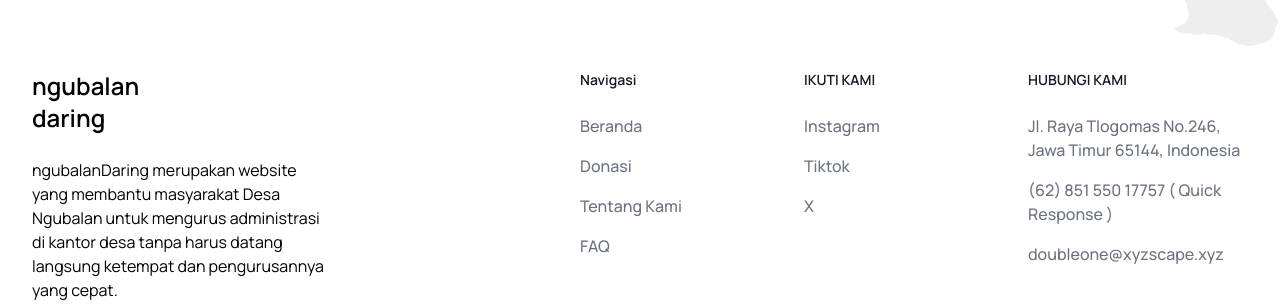
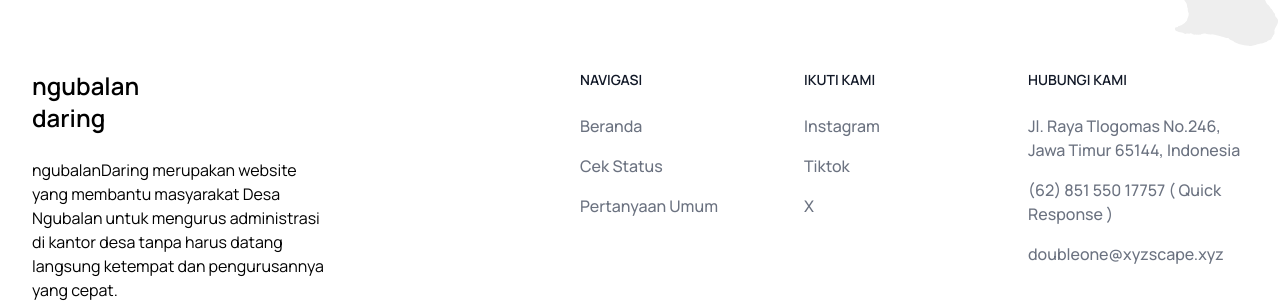
Before and after one commit to govtechnology/govtech-fe, a React (Vite) app: page / in a window 1280 px wide. Shown: the part 754-1062 px from the top of the page. Built offline with nearby package versions, Linux system fonts and the light colour scheme.

Commit message:
main: components: Adapt Footer & Navbar link to

```diff
--- a/src/components/Footer.jsx
+++ b/src/components/Footer.jsx
@@ -37,7 +37,7 @@ export default function Footer() {
           </div>
           <div className="grid grid-cols-2 gap-1 sm:gap-1 sm:grid-cols-3">
             <div>
-              <h2 className="mb-6 text-sm font-semibold text-gray-900 uppercas">
+              <h2 className="mb-6 text-sm font-semibold text-gray-900 uppercase">
                 Navigasi
               </h2>
               <ul className="text-gray-500 font-medium">
@@ -47,18 +47,13 @@ export default function Footer() {
                   </Link>
                 </li>
                 <li className="mb-4">
-                  <Link href="/donate" className="hover:underline">
-                    Donasi
+                  <Link href="/status" className="hover:underline">
+                    Cek Status
                   </Link>
                 </li>
                 <li className="mb-4">
-                  <Link href="/about" className="hover:underline">
-                    Tentang Kami
-                  </Link>
-                </li>
-                <li>
                   <Link href="/faq" className="hover:underline">
-                    FAQ
+                    Pertanyaan Umum
                   </Link>
                 </li>
               </ul>
@@ -113,14 +108,8 @@ export default function Footer() {
         <hr className="my-6 border-gray-200 sm:mx-auto lg:my-8" />
         <div className="sm:flex sm:items-center sm:justify-between">
           <span className="text-sm text-gray-500 sm:text-center">
-            © 2023{" "}
-            <a
-              href="https://2022.lokreatif.org/berkas/kompetisi/pemenang/Desain_UI_UX/25.png"
-              className="hover:underline"
-            >
-              govTechnology™
-            </a>
-            . All Rights Reserved.
+            © 2023 <a className="hover:underline">govTechnology™</a>. All Rights
+            Reserved.
           </span>
           <div className="flex mt-4 space-x-5 sm:justify-center sm:mt-0">
             <a className="text-gray-500 hover:text-gray-900">
--- a/src/components/Navigation.jsx
+++ b/src/components/Navigation.jsx
@@ -13,7 +13,7 @@ function Navigation({ active }) {
   return (
     <nav className="bg-white fixed w-full z-20 top-0 left-0">
       <div className="max-w-screen-xl flex flex-wrap items-center justify-between mx-auto p-4 px-[24px]">
-        <Link href="/">
+        <Link to="/">
           <div className="flex items-center">
             <span className="self-center text-2xl font-semibold whitespace-nowrap text-primary leading-none">
               ngubalan
@@ -58,7 +58,7 @@ function Navigation({ active }) {
         >
           <ul className="flex flex-col p-4 md:p-0 mt-4 font-medium border border-gray-100 rounded-[99px] bg-gray-50 md:flex-row md:space-x-8 md:mt-0 md:border-0 md:bg-white">
             <li>
-              <Link href="/">
+              <Link to="/">
                 <div
                   className={`block py-2 pl-3 pr-4 ${
                     active === "/" ? "text-primary" : "text-gray-900"
@@ -69,7 +69,7 @@ function Navigation({ active }) {
               </Link>
             </li>
             <li>
-              <Link href="/donate">
+              <Link to="/status">
                 <div
                   className={`block py-2 pl-3 pr-4 ${
                     active === "/donate" ? "text-primary" : "text-gray-900"
@@ -80,7 +80,7 @@ function Navigation({ active }) {
               </Link>
             </li>
             <li>
-              <Link href="/about">
+              <Link to="/faq">
                 <div
                   className={`block py-2 pl-3 pr-4 ${
                     active === "/about" ? "text-primary" : "text-gray-900"
```
